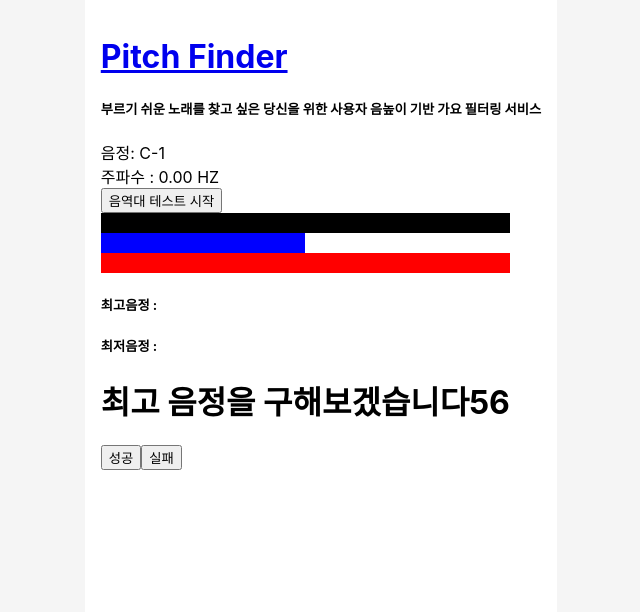
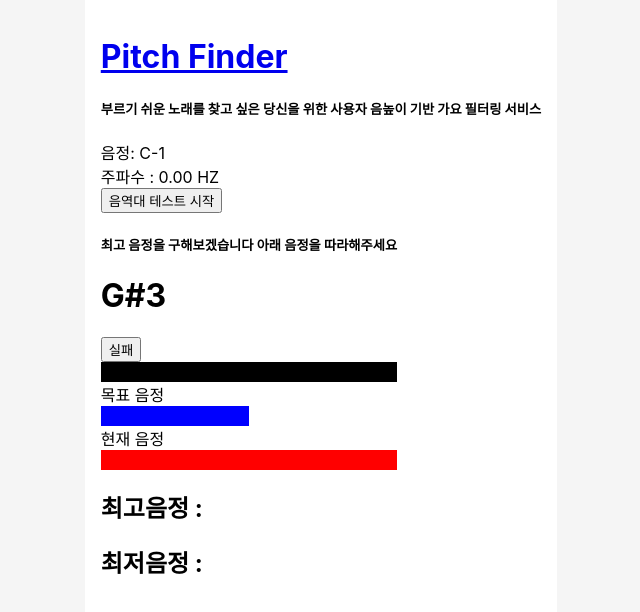
Before and after one commit to K-CoB/pitch-finder-frontend, a React (Create React App) app: page / in a window 1280 px wide. Shown: the top 612 px of the page, without its empty margins (319-959 px from the left). Built offline with nearby package versions, Linux system fonts and the light colour scheme.

Commit message:
✨ feat :  측정까지 구현 완료

```diff
--- a/src/audio/utils.ts
+++ b/src/audio/utils.ts
@@ -22,5 +22,5 @@ export const getPitchFromNote = (note: number) => {
   const noteString = noteStrings[note % 12];
   const scale = Math.floor(note / 12) - 1;
 
-  return { scale, noteString };
+  return { scale, noteString, pitch: noteString + scale };
 };
--- a/src/page/Audio.tsx
+++ b/src/page/Audio.tsx
@@ -1,7 +1,8 @@
-import { useState } from "react";
+import { useEffect, useState } from "react";
 
 import useAudio from "../hooks/useAudio";
 import styled from "styled-components";
+import { getPitchFromNote } from "../audio/utils";
 
 const HIGHEST = 88;
 const LOWEST = 24;
@@ -36,6 +37,13 @@ export default function Audio() {
   const [started, setStarted] = useState(false);
   const [highest, setHighest] = useState<number>();
   const [lowest, setLowest] = useState<number>();
+
+  useEffect(() => {
+    if (value.note === target) {
+      alert("성공");
+      getNextTarget(true);
+    }
+  }, [value.note]);
 
   const [stage, setStage] = useState<"up" | "down" | "complete">("up");
   const [target, setTarget] = useState(MIDDLE);
@@ -100,39 +108,33 @@ export default function Audio() {
           </button>
         )}
       </div>
-      <PitchBar
-        cur={getLengthPercent(value.note)}
-        target={getLengthPercent(target)}>
-        <div className="total" />
-        <div className="target" />
-        <div className="cur" />
-      </PitchBar>
       <div>
-        <h5>최고음정 : {highest}</h5>
-        <h5>최저음정 : {lowest}</h5>
-        <h1>
+        <h5>
           {stage === "up"
-            ? "최고 음정을 구해보겠습니다"
-            : "최저 음정을 구해보겠습니다"}
-          {/* {getPitchFromNote(target).noteString + getPitchFromNote(target).scale} */}
-          {target}
-        </h1>
+            ? "최고 음정을 구해보겠습니다 "
+            : "최저 음정을 구해보겠습니다 "}
+          아래 음정을 따라해주세요
+        </h5>
+        <h1>{getPitchFromNote(target).pitch}</h1>
         {stage !== "complete" && (
-          <>
-            <button
-              onClick={() => {
-                getNextTarget(true);
-              }}>
-              성공
-            </button>
           <button
             onClick={() => {
               getNextTarget(false);
             }}>
             실패
           </button>
-          </>
         )}
+        <PitchBar
+          cur={getLengthPercent(value.note)}
+          target={getLengthPercent(target)}>
+          <div className="total" />
+          <span>목표 음정</span>
+          <div className="target" />
+          <span>현재 음정</span>
+          <div className="cur" />
+        </PitchBar>
+        <h2>최고음정 : {highest}</h2>
+        <h2>최저음정 : {lowest}</h2>
       </div>
       {/* <div className="note-list">
         {noteSuccess.map((item, idx) => {
```
Lines whose indentation alone changed are shown as unchanged.
